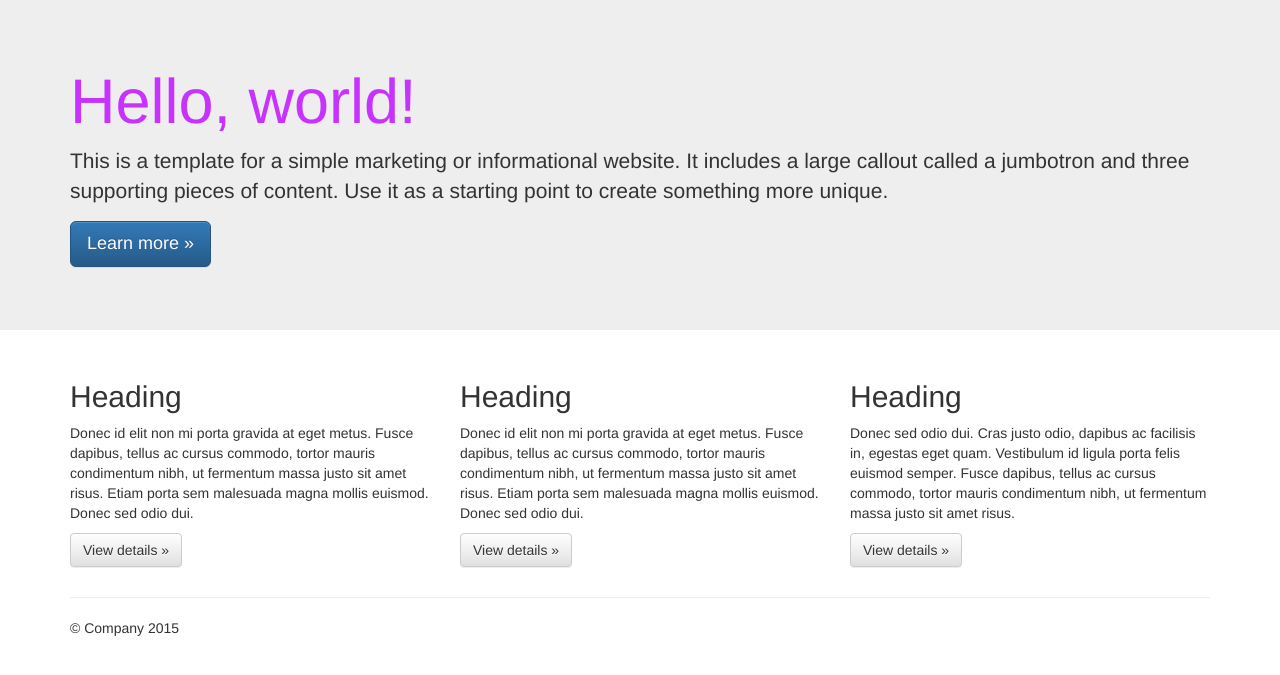
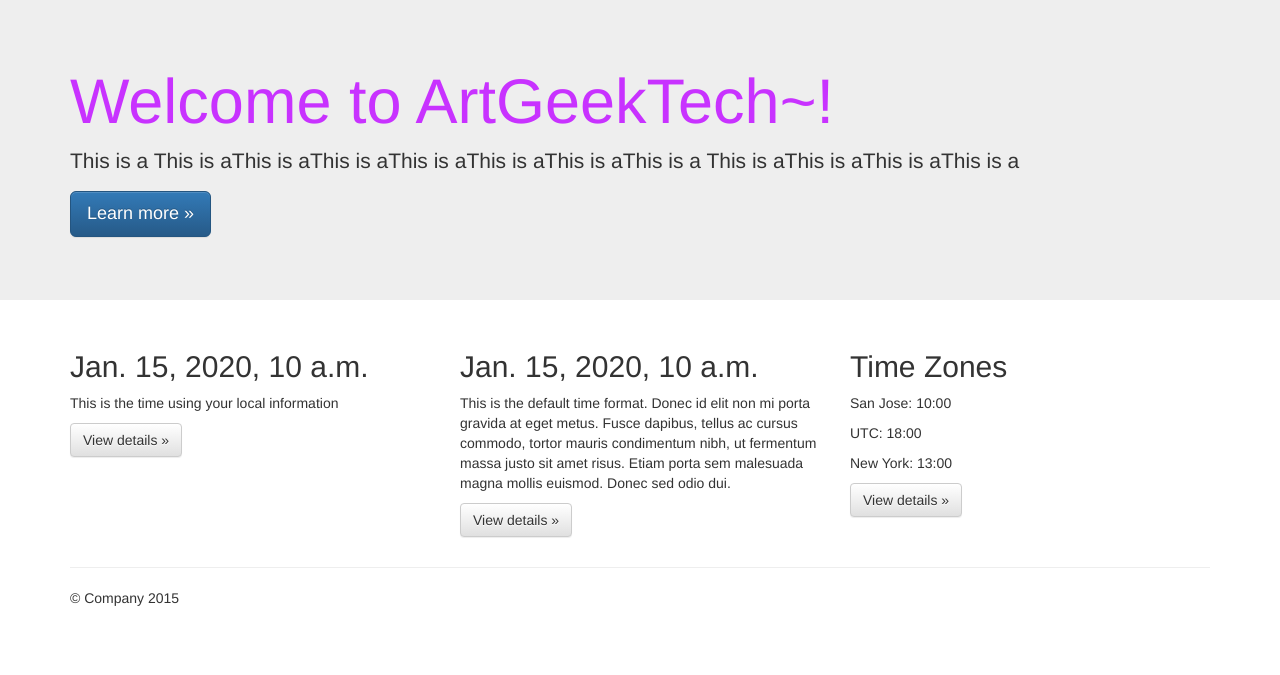
Before and after one commit to ArtGeekTech/Coding-Project-STEM-OPT-01, a Django app: template agt/templates/agt/index.html in a window 1280 px wide. Shown: the part 51-726 px from the top of the page. Run offline with Django 3.2, Linux system fonts and the light colour scheme; the template is opened without the code that fills it: most values are stand-ins (such as "Sample title", 1, 10 or a date in 2020); some libraries are stand-ins or nearby versions.

Commit message:
i18n, l10n

```diff
--- a/agt/templates/agt/index.html
+++ b/agt/templates/agt/index.html
@@ -1,2 +1,47 @@
 {% extends "base.html" %}
+{% load i18n %}
+{% load l10n %}
+{% load tz %}
+
 {% block head_title %}ArtGeekTech{% endblock %}
+
+{% block content %}
+  <div class="jumbotron">
+      <div class="container">
+        <h1>{% trans "Welcome to ArtGeekTech~!" %}</h1>
+        <p>{% blocktrans %}This is a This is aThis is aThis is aThis is aThis is aThis is aThis is a
+        This is aThis is aThis is aThis is a{% endblocktrans %}</p>
+        <p><a class="btn btn-primary btn-lg" href="#" role="button">Learn more &raquo;</a></p>
+      </div>
+    </div>
+
+  <div class="container">
+      <!-- Example row of columns -->
+      <div class="row">
+        <div class="col-md-4">
+          <h2 id="local-date">{{ today }}</h2>
+          <p>This is the time using your local information</p>
+          <p><a class="btn btn-default" href="#" role="button">View details &raquo;</a></p>
+        </div>
+        <div class="col-md-4">
+          <h2 id="non-local-date">{{ today|unlocalize }}</h2>
+          <p>This is the default time format. Donec id elit non mi porta gravida at eget metus. Fusce dapibus, tellus ac cursus commodo, tortor mauris condimentum nibh, ut fermentum massa justo sit amet risus. Etiam porta sem malesuada magna mollis euismod. Donec sed odio dui. </p>
+          <p><a class="btn btn-default" href="#" role="button">View details &raquo;</a></p>
+        </div>
+        <div class="col-md-4">
+          <h2>Time Zones</h2>
+          <p> San Jose: <span id="time-tz">{{now|time:"H:i"}}</span></p>
+          <p> UTC: <span id="time-utc">{{now|utc|time:"H:i"}}</span></p>
+          <p> New York: <span id="time-ny">
+                 {{now|timezone:"America/New_York"|time:"H:i"}}</span></p>
+          <p><a class="btn btn-default" href="#" role="button">View details &raquo;</a></p>
+        </div>
+      </div>
+
+      <hr>
+
+      <footer>
+        <p>&copy; Company 2015</p>
+      </footer>
+    </div>
+{% endblock %}
--- a/agt/templates/base.html
+++ b/agt/templates/base.html
@@ -20,13 +20,16 @@
         </style>
         <link rel="stylesheet" href={% static "css/bootstrap-theme.min.css" %}>
         <link rel="stylesheet" href={% static "css/main.css" %}>
-
+        <link rel="shortcut icon" href="{% static 'favicon.ico' %}" type="image/x-icon">
+        {% block head_css %}{% endblock %}
+        {% block head_javascript %}{% endblock %}
         <script src={% static "js/vendor/modernizr-2.8.3-respond-1.4.2.min.js" %}></script>
     </head>
     <body>
         <!--[if lt IE 8]>
             <p class="browserupgrade">You are using an <strong>outdated</strong> browser. Please <a href="http://browsehappy.com/">upgrade your browser</a> to improve your experience.</p>
         <![endif]-->
+    {% block navbar %}
       <nav class="navbar navbar-inverse navbar-fixed-top" role="navigation">
         <div class="container">
           <div class="navbar-header">
@@ -51,46 +54,13 @@
           </div><!--/.navbar-collapse -->
         </div>
       </nav>
+    {% endblock %}
 
     <!-- Main jumbotron for a primary marketing message or call to action -->
-    <div class="jumbotron">
-      <div class="container">
-        <h1>Hello, world!</h1>
-        <p>This is a template for a simple marketing or informational website. It includes a large callout called a jumbotron and three supporting pieces of content. Use it as a starting point to create something more unique.</p>
-        <p><a class="btn btn-primary btn-lg" href="#" role="button">Learn more &raquo;</a></p>
-      </div>
-    </div>
-
-    <div class="container">
-      <!-- Example row of columns -->
-      <div class="row">
-        <div class="col-md-4">
-          <h2>Heading</h2>
-          <p>Donec id elit non mi porta gravida at eget metus. Fusce dapibus, tellus ac cursus commodo, tortor mauris condimentum nibh, ut fermentum massa justo sit amet risus. Etiam porta sem malesuada magna mollis euismod. Donec sed odio dui. </p>
-          <p><a class="btn btn-default" href="#" role="button">View details &raquo;</a></p>
-        </div>
-        <div class="col-md-4">
-          <h2>Heading</h2>
-          <p>Donec id elit non mi porta gravida at eget metus. Fusce dapibus, tellus ac cursus commodo, tortor mauris condimentum nibh, ut fermentum massa justo sit amet risus. Etiam porta sem malesuada magna mollis euismod. Donec sed odio dui. </p>
-          <p><a class="btn btn-default" href="#" role="button">View details &raquo;</a></p>
-       </div>
-        <div class="col-md-4">
-          <h2>Heading</h2>
-          <p>Donec sed odio dui. Cras justo odio, dapibus ac facilisis in, egestas eget quam. Vestibulum id ligula porta felis euismod semper. Fusce dapibus, tellus ac cursus commodo, tortor mauris condimentum nibh, ut fermentum massa justo sit amet risus.</p>
-          <p><a class="btn btn-default" href="#" role="button">View details &raquo;</a></p>
-        </div>
-      </div>
-
-      <hr>
-
-      <footer>
-        <p>&copy; Company 2015</p>
-      </footer>
-    </div> <!-- /container -->        <script src="//ajax.googleapis.com/ajax/libs/jquery/1.11.2/jquery.min.js"></script>
+    {% block content %}{% endblock %}
+        <script src="//ajax.googleapis.com/ajax/libs/jquery/1.11.2/jquery.min.js"></script>
         <script>window.jQuery || document.write('<script src="static/js/vendor/jquery-1.11.2.min.js"><\/script>')</script>
-
         <script src={% static "js/vendor/bootstrap.min.js" %}></script>
-
         <script src={% static "js/main.js" %}></script>
 
         <!-- Google Analytics: change UA-XXXXX-X to be your site's ID. -->
--- a/agt/templates/robots.txt
+++ b/agt/templates/robots.txt
@@ -2,4 +2,4 @@
 
 # Allow crawling of all content
 User-agent: *
-Disallow:
+Disallow: /
--- a/agt/test.py
+++ b/agt/test.py
@@ -1,13 +1,17 @@
 # -*- coding: utf-8 -*-
 from django.test import TestCase
 from django.core.urlresolvers import reverse
+from django.utils.translation import activate
 
 
 class TestHomePage(TestCase):
+
     def test_uses_index_template(self):
+        activate('en')
         response = self.client.get(reverse("home"))
         self.assertTemplateUsed(response, "agt/index.html")
 
     def test_uses_base_template(self):
+        activate('en')
         response = self.client.get(reverse("home"))
         self.assertTemplateUsed(response, "base.html")
--- a/agt/urls.py
+++ b/agt/urls.py
@@ -9,15 +9,21 @@ Function views
 Class-based views
     1. Add an import:  from other_app.views import Home
     2. Add a URL to urlpatterns:  url(r'^$', Home.as_view(), name='home')
-Including another URLconf
+Including another URL conf
     1. Add a URL to urlpatterns:  url(r'^blog/', include('blog.urls'))
 """
 from django.conf.urls import include, url
 from django.contrib import admin
+from django.conf.urls.i18n import i18n_patterns
 
-from .views import home
+from .views import home, home_files
 
 urlpatterns = [
+    url(r'^(?P<filename>(robots.txt)|(humans.txt))$',
+        home_files, name='home-files'),
+]
+
+urlpatterns += i18n_patterns(
+    url(r'^$', home, name='home'),
     url(r'^admin/', include(admin.site.urls)),
-    url(r'^$', home, name='home'),
-]
+)
--- a/requirements/base.txt
+++ b/requirements/base.txt
@@ -1 +1,2 @@
 Django==1.8.12
+pytz==2016.3
--- a/requirements/testing.txt
+++ b/requirements/testing.txt
@@ -1,2 +1,3 @@
 -r base.txt
 selenium==2.53.1
+coverage==4.0.3
```
Also changed, not shown: other parts of agt/templates/base.html (+1 -0 lines), agt/settings/base.py (+14 -1 lines), agt/templates/humans.txt (+4 -3 lines), agt/views.py (+9 -2 lines), functional_tests/test_all_users.py (+36 -1 lines), agt/locale/zh/LC_MESSAGES/django.po (added), agt/locale/zh_tw/LC_MESSAGES/django.po (added), agt/settings/development.py (line endings or trailing spaces), requirements/development.txt (line endings or trailing spaces), 3 other files. Lines whose indentation alone changed are shown as unchanged.
